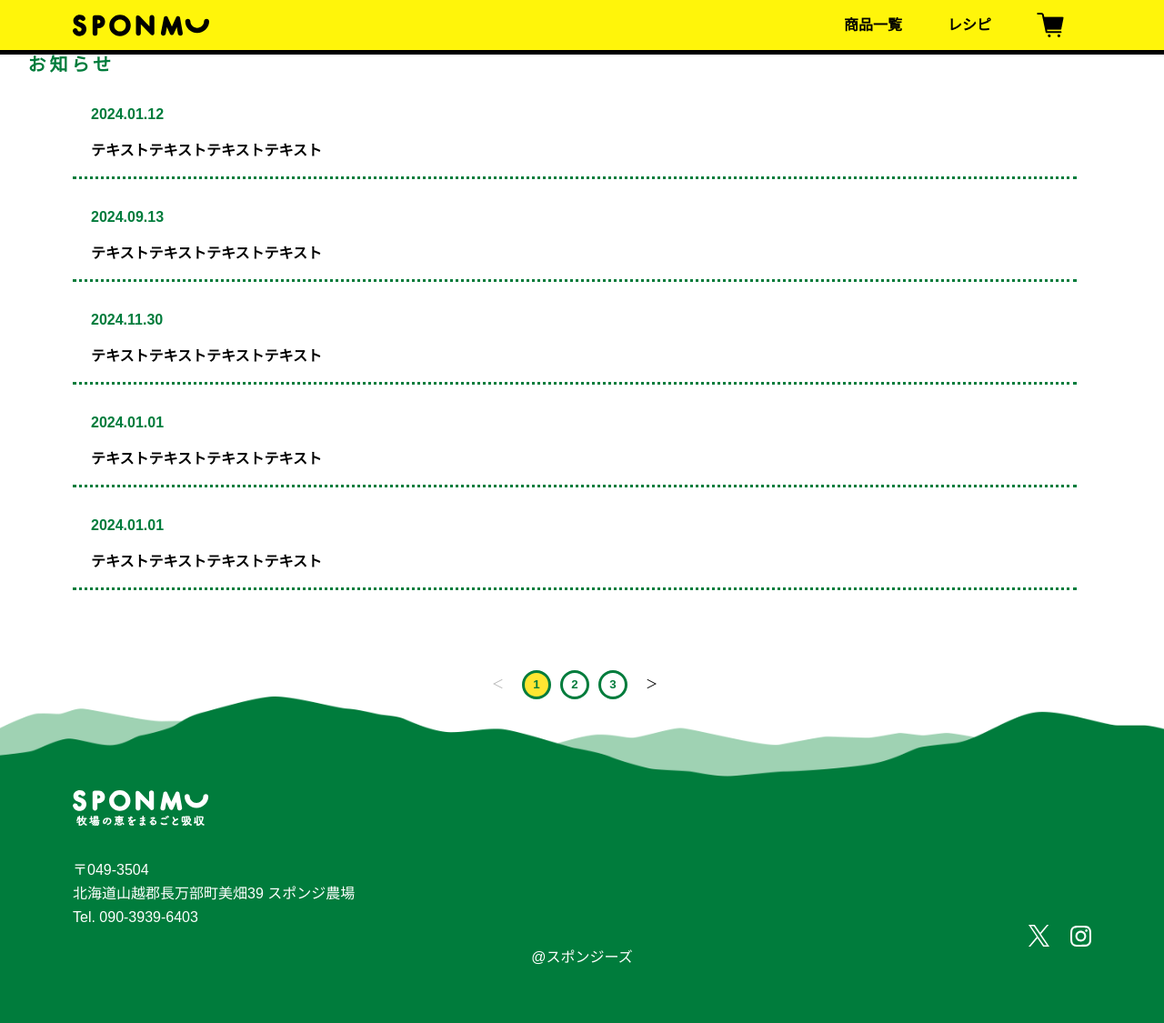
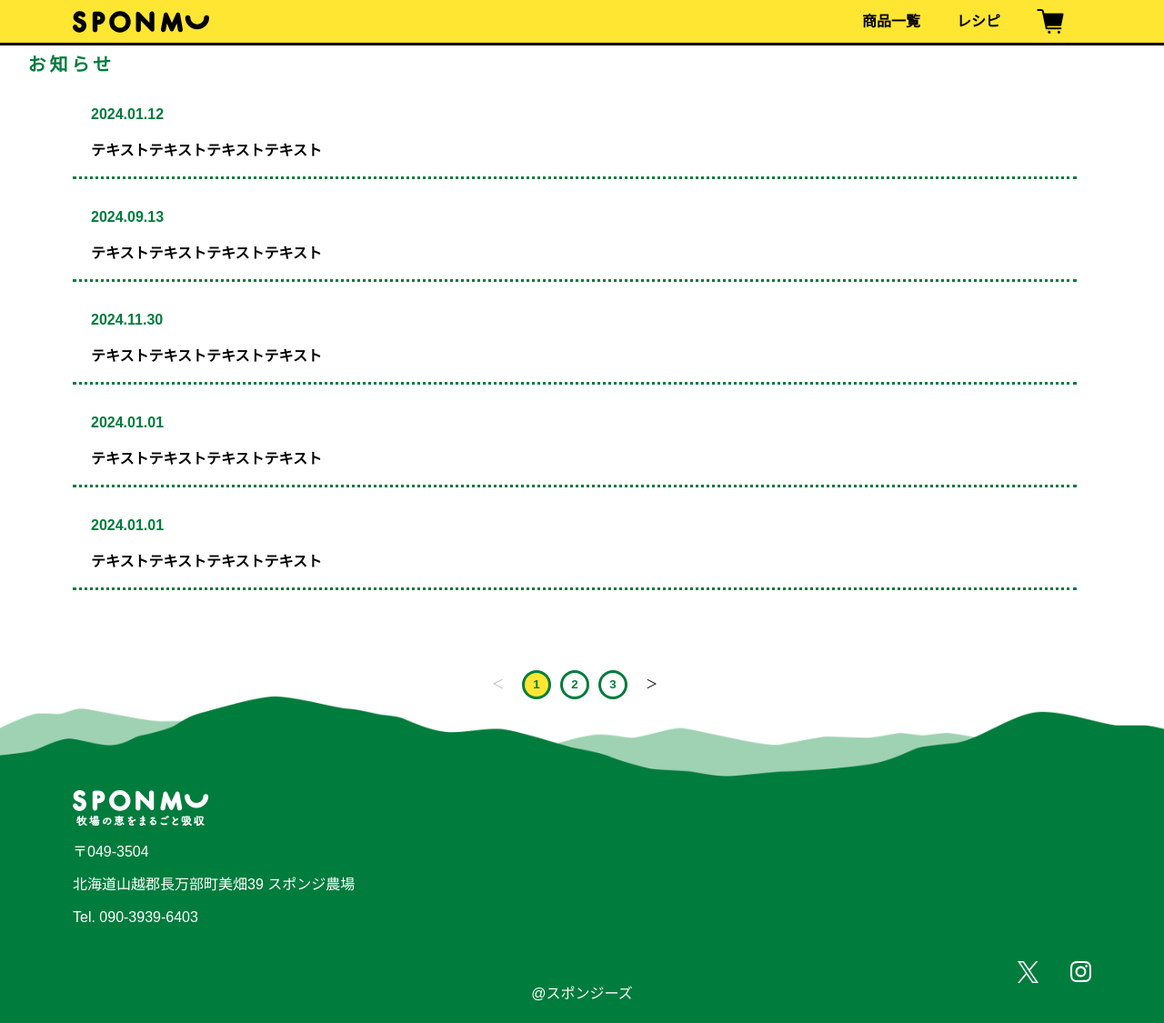
Before and after one commit to miyaTb/sponmu, a React (Create React App) app: page /column in a window 1280 px wide. Shown: the whole page at 91% size. Built offline with nearby package versions, Linux system fonts and the light colour scheme.

Commit message:
cssの修正とファイル区別

```diff
--- a/src/App.css
+++ b/src/App.css
@@ -29,113 +29,6 @@ h2{
   font-size: 48px;
 }
 
-  /* ヘッダー */
-  header{
-    max-width: 100%;
-  }
-  .header {
-    width: 100%;
-    height: 60px;
-    background: #FFF50A;
-    border-bottom: 5px #000000 solid;
-    display: flex;
-    font-weight: 700;
-    justify-content: space-between;
-    padding: 0 80px;
-    position: fixed;
-    z-index: 998;
-  }
-  .header h1 {
-    display: flex;
-    align-items: center;
-  }
-
-  .headerUl {
-    display: flex;
-    align-items: center;
-    gap: 50px;
-    margin-right: 30px;
-  }
-
-  li {
-    list-style: none;
-  }
-p,
-small {
-  font-size: 16px;
-  line-height: 1.5;
-}
-small {
-  color: #007c3c;
-  display: block;
-}
-h2 {
-  font-size: 48px;
-}
-
-/* header */
-header {
-  max-width: 100%;
-}
-.header {
-  width: 100%;
-  height: 60px;
-  background: #fff50a;
-  border-bottom: 5px #000000 solid;
-  display: flex;
-  font-weight: 700;
-  justify-content: space-between;
-  padding: 0 80px;
-  position: fixed;
-  z-index: 999;
-}
-.header h1 {
-  display: flex;
-  align-items: center;
-}
-.headerUl {
-  display: flex;
-  align-items: center;
-  gap: 50px;
-  margin-right: 30px;
-}
-li {
-  list-style: none;
-}
-
-/* footer */
-footer {
-  height: 100%;
-  color: #ffffff;
-  padding: 100px 80px 60px;
-  position: relative;
-}
-.footer-wave-image {
-  width: 100%;
-  position: absolute;
-  left: 0;
-  bottom: 0;
-  z-index: -1;
-}
-.footerText {
-  display: flex;
-  flex-direction: column;
-  justify-content: flex-start;
-  gap: 40px;
-}
-.footerText img {
-  width: 150px;
-}
-.footerIcon {
-  display: flex;
-  justify-content: flex-end;
-}
-.footerIcon img {
-  width: 100px;
-}
-.footerSponmu {
-  text-align: center;
-}
 
 /* ItemBox */
 .ItemBox {
@@ -590,25 +483,6 @@ footer {
     transform: translateX(-50%);
   }
 }
-  .footerDetail{
-    display: flex;
-    flex-direction: column;
-    gap: 10px;
-  }
-  .footerText img{
-    width: 150px;
-  }
-  .footerIcon{
-    display: flex;
-    justify-content: flex-end;
-    gap: 23px;
-  }
-  .footerIcon img{
-    width: 23px;
-  }
-  .footerSponmu{
-    text-align: center;
-  }
 
   /* ItemBox */
   .ItemBox{
--- a/src/components/Footer.jsx
+++ b/src/components/Footer.jsx
@@ -1,8 +1,8 @@
-import React from 'react';
 import X from '../assets/X.svg';
 import Instagram from '../assets/Instagram.svg';
 import footerLogo from '../assets/footerLogo.svg';
 import footerBG from '../assets/mountain.png';
+import '../pages/css/Footer.css';
 
 export default function footer() {
   return (
@@ -12,13 +12,13 @@ export default function footer() {
             <img src={footerLogo} alt="sponmu" />
             <div className='footerDetail'>
               <span>〒049-3504</span>
-              <span>北海道山越郡長万部町美畑39 スポンジ農場</span>
-              <span>Tel. 090-3939-6403</span>
+              <span className='footerAddress'>北海道山越郡長万部町美畑39 スポンジ農場</span>
+              <span className='footerTell'>Tel. 090-3939-6403</span>
             </div>
         </div>
         <div className='footerIcon'>
-          <img src={X} alt="X" />
-          <img src={Instagram} alt="Instagram" />
+          <a href=""><img src={X} alt="X" /></a>
+          <a href=""><img src={Instagram} alt="Instagram" /></a>
         </div>
         <p className='footerSponmu'>@スポンジーズ</p>
     </footer>
--- a/src/components/Header.jsx
+++ b/src/components/Header.jsx
@@ -1,6 +1,6 @@
-import React from 'react';
 import headerLogo from '../assets/headerLogo.svg';
 import shopIcon from '../assets/shopIcon.png';
+import "../pages/css/Header.css"
 
 export default function Header() {
   return (
--- /dev/null
+++ b/src/pages/css/Footer.css
@@ -0,0 +1,63 @@
+* {
+    box-sizing: border-box;
+    margin: 0;
+    padding: 0;
+}
+a {
+    color: #000000;
+    text-decoration: none;
+}
+img {
+    width: 100%;
+    height: auto;
+    display: block;
+    object-fit: contain;
+}
+span{
+    font-size: 16px;
+    line-height: none;
+}
+
+/* footer */
+footer {
+    height: 100%;
+    color: #ffffff;
+    padding: 100px 80px 20px;
+    position: relative;
+}
+.footer-wave-image {
+    width: 100%;
+    position: absolute;
+    left: 0;
+    bottom: 0;
+    z-index: -1;
+}
+.footerText {
+    display: flex;
+    flex-direction: column;
+    justify-content: flex-start;
+    gap: 20px;
+}
+.footerText img {
+    width: 150px;
+}
+.footerIcon {
+    display: flex;
+    justify-content: flex-end;
+    margin-top: 40px;
+    gap: 35px;
+}
+.footerIcon img {
+    width: 23px;
+}
+.footerSponmu {
+    text-align: center;
+}
+.footerTell,.footerAddress{
+    display: block;
+    margin-top: 20px;
+}
+.footerDetail{
+    display: flex;
+    flex-direction: column;
+}
--- /dev/null
+++ b/src/pages/css/Header.css
@@ -0,0 +1,45 @@
+* {
+  box-sizing: border-box;
+  margin: 0;
+  padding: 0;
+}
+a {
+    color: #000000;
+    text-decoration: none;
+  }
+img {
+  width: 100%;
+  height: auto;
+  display: block;
+  object-fit: contain;
+}
+
+/* header */
+header {
+  max-width: 100%;
+}
+.header {
+  width: 100%;
+  height: 50px;
+  background: #FFE632;
+  border-bottom: 3px #000000 solid;
+  display: flex;
+  font-weight: 700;
+  justify-content: space-between;
+  padding: 0 80px;
+  position: fixed;
+  z-index: 999;
+}
+.header h1 {
+  display: flex;
+  align-items: center;
+}
+.headerUl {
+  display: flex;
+  align-items: center;
+  gap: 40px;
+  margin-right: 30px;
+}
+li {
+  list-style: none;
+}
```
